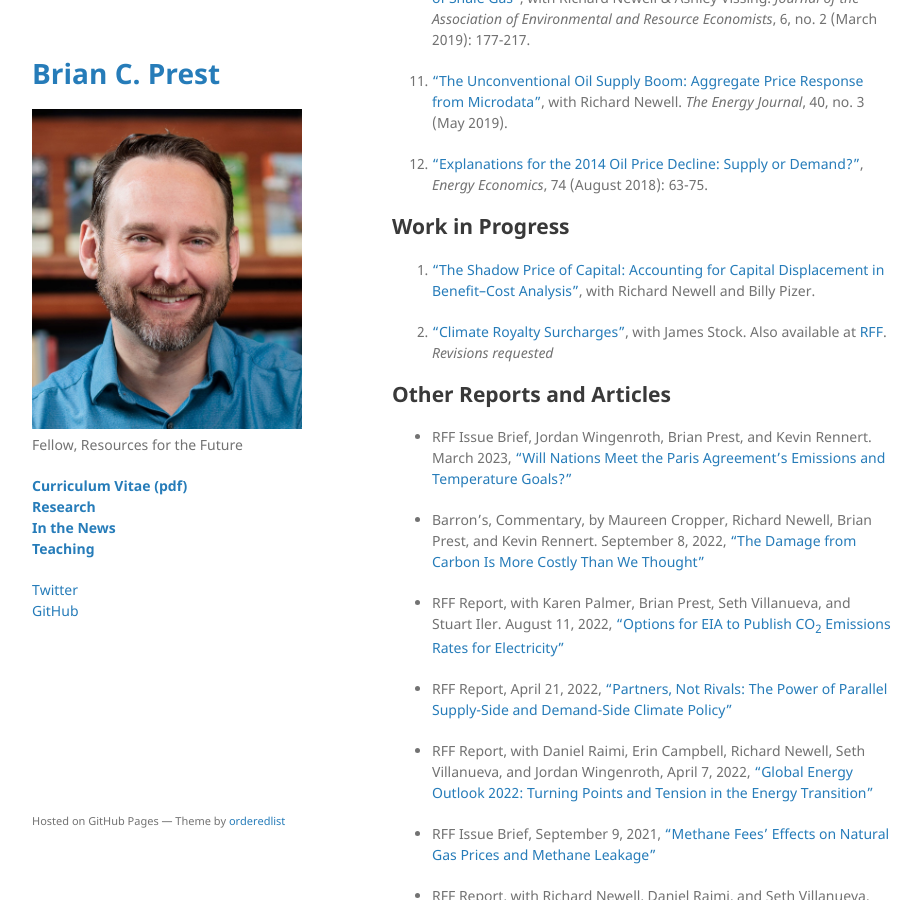
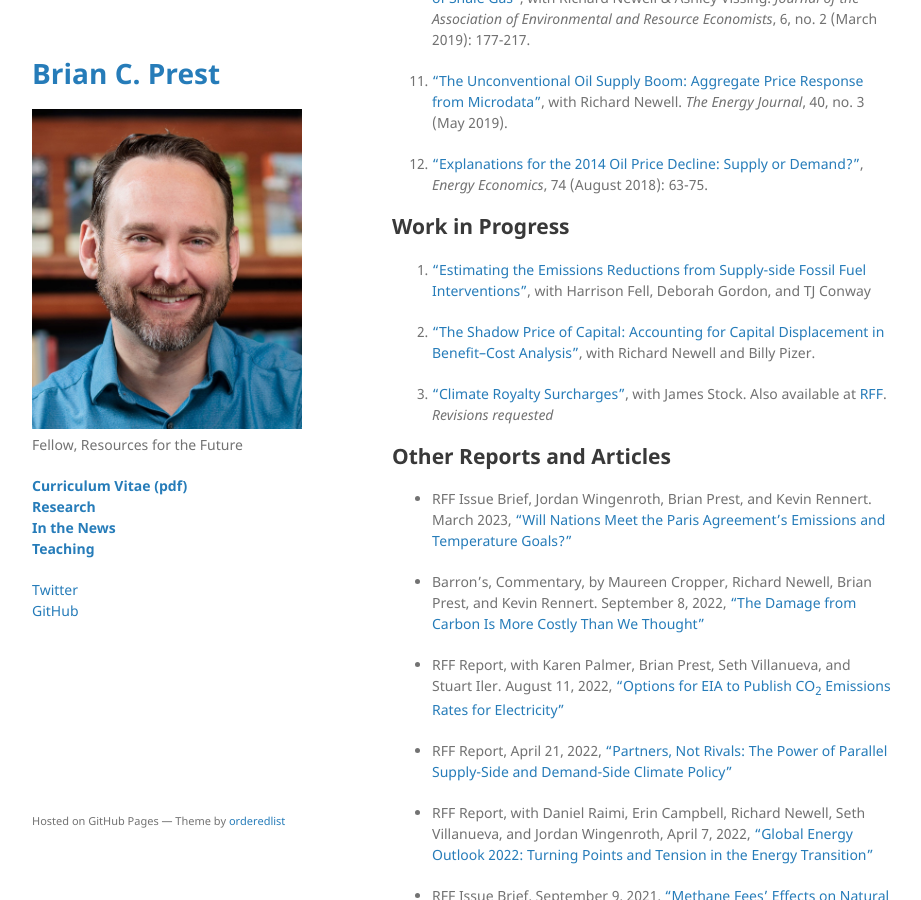
Before and after one commit to bprest/bprest.github.io, a Jekyll site: the page built from research.md, in a window 1280 px wide and 900 px high, scrolled down 1170 px. Shown: the whole window, without its empty margins (178-1099 px from the left). Built offline with Jekyll 4.4.1, drawn with Linux system fonts in a browser that asks for light colours; our own code applies the rules of GitHub Pages for plain Markdown files.

Commit message:
add paper

```diff
--- a/research.md
+++ b/research.md
@@ -32,6 +32,8 @@ layout: default
 1. [“Explanations for the 2014 Oil Price Decline: Supply or Demand?”](https://www.sciencedirect.com/science/article/pii/S0140988318302020), _Energy Economics_, 74 (August 2018): 63-75.
 
 ## Work in Progress
+
+1. ["Estimating the Emissions Reductions from Supply-side Fossil Fuel Interventions"](https://www.rff.org/publications/working-papers/estimating-the-emissions-reductions-from-supply-side-fossil-fuel-interventions/), with Harrison Fell, Deborah Gordon, and TJ Conway
 
 1. ["The Shadow Price of Capital: Accounting for Capital Displacement in Benefit–Cost Analysis"](https://www.rff.org/publications/working-papers/the-shadow-price-of-capital-accounting-for-capital-displacement-in-benefitcost-analysis/), with Richard Newell and Billy Pizer.
 
```
